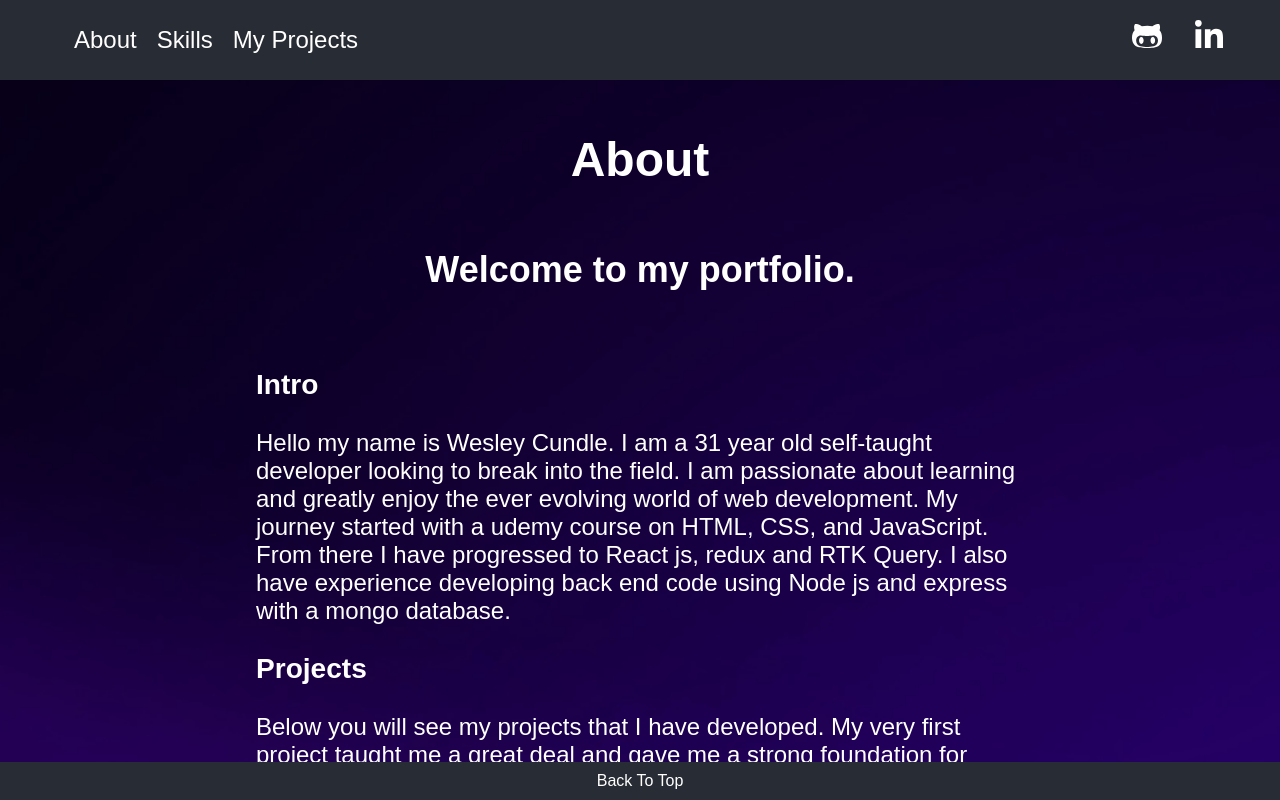
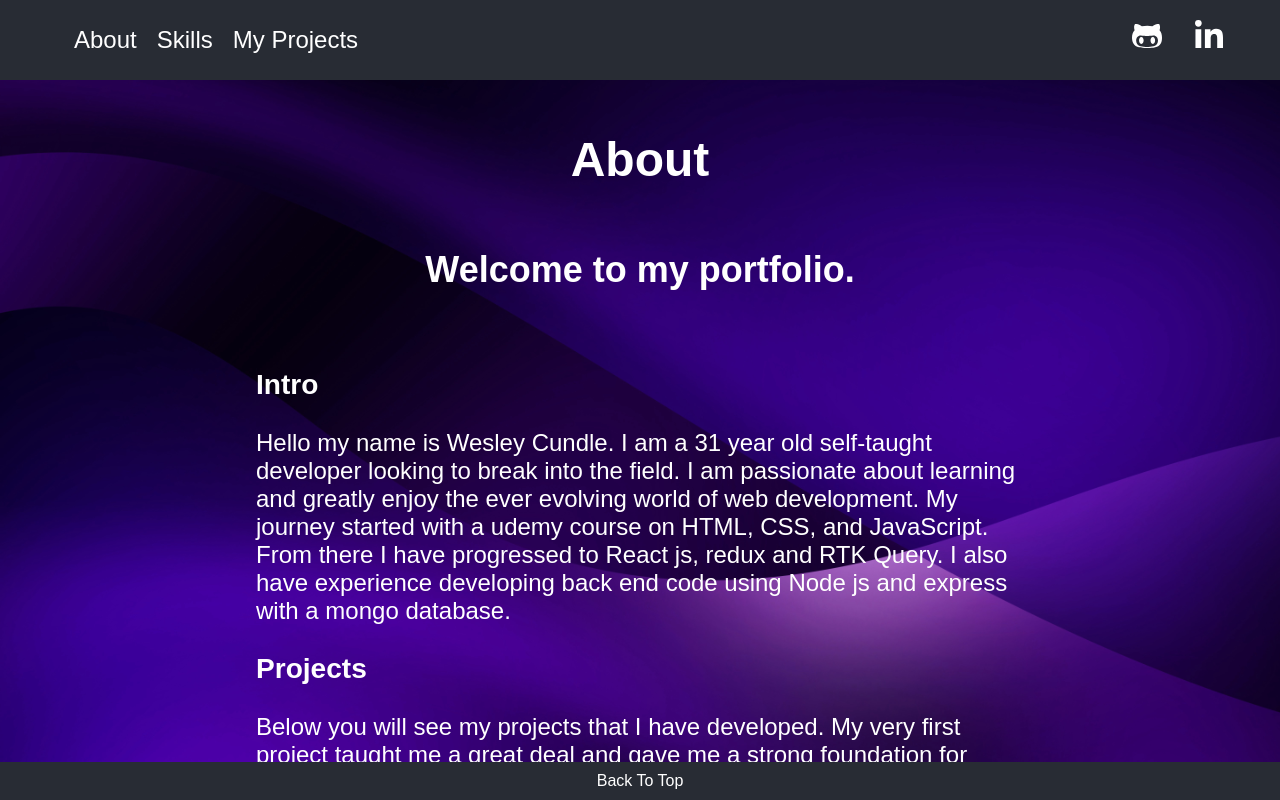
Before and after one commit to wesleycundle28/dev-portfolio, a React (Create React App) app: page / in a window 1280 px wide. Shown: the top 800 px of the page. Built offline with nearby package versions, Linux system fonts and the light colour scheme.

Commit message:
rm stretch

```diff
--- a/src/App.css
+++ b/src/App.css
@@ -1,12 +1,12 @@
 body {
-  /* background-attachment: fixed; */
+  background-attachment: fixed;
   background-size: cover;
   background-position: center;
-  background-repeat: no-repeat;
+  /* background-repeat: no-repeat; */
   background-image: url("./assets/Images/abstractPurple-2880x1800.jpeg");
   display: flex;
   flex-direction: column;
-  align-items: stretch;
+  /* align-items: stretch; */
   font-family: Arial, Helvetica, sans-serif;
   height: 100%;
   width: 100%;
```
